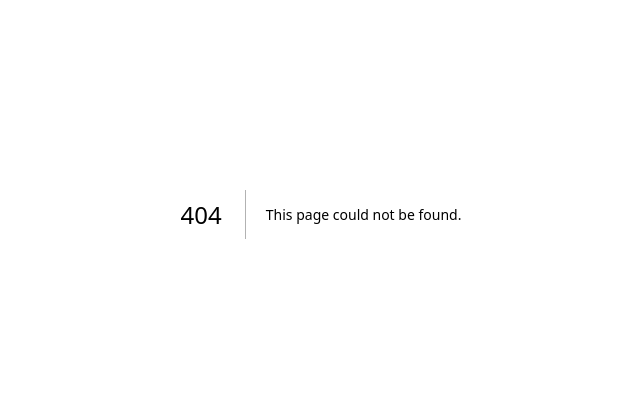
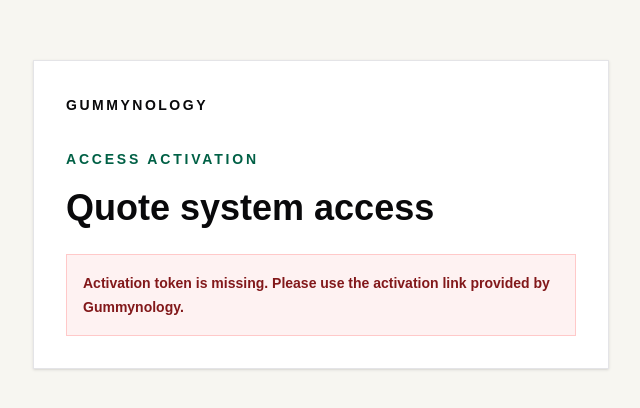
Before and after one commit to gummynology/nextjs-boilerplate, a Next.js app: page /activate in a window 1280 px wide. Before the commit this address had no page. Shown: the part 186-594 px from the top of the page, without its empty margins (319-959 px from the left). Built offline with nearby package versions, Linux system fonts and the light colour scheme; no server answers.

Commit message:
Add customer activation page

```diff
--- /dev/null
+++ b/app/activate/page.tsx
@@ -0,0 +1,145 @@
+"use client";
+
+import { useEffect, useState } from "react";
+import Link from "next/link";
+import { getSupabaseClient } from "@/lib/supabaseClient";
+
+type ActivationState = "loading" | "success" | "error";
+
+type ApprovedRequest = {
+  id: string;
+  business_email: string;
+  company_name: string;
+};
+
+export default function ActivatePage() {
+  const [activationState, setActivationState] =
+    useState<ActivationState>("loading");
+  const [message, setMessage] = useState("Verifying activation link...");
+
+  useEffect(() => {
+    async function activateCustomer() {
+      const token = new URLSearchParams(window.location.search).get("token");
+
+      if (!token) {
+        setActivationState("error");
+        setMessage(
+          "Activation token is missing. Please use the activation link provided by Gummynology.",
+        );
+        return;
+      }
+
+      const supabase = getSupabaseClient();
+
+      if (!supabase) {
+        setActivationState("error");
+        setMessage(
+          "Supabase is not configured. Please contact Gummynology support.",
+        );
+        return;
+      }
+
+      const { data, error } = await supabase
+        .from("access_requests")
+        .select("id, business_email, company_name")
+        .eq("activation_token", token)
+        .eq("status", "approved")
+        .maybeSingle();
+
+      if (error || !data) {
+        setActivationState("error");
+        setMessage(
+          "This activation link is invalid or has not been approved.",
+        );
+        return;
+      }
+
+      const approvedRequest = data as ApprovedRequest;
+      const { error: updateError } = await supabase
+        .from("access_requests")
+        .update({
+          activated: true,
+          activated_at: new Date().toISOString(),
+        })
+        .eq("id", approvedRequest.id);
+
+      if (updateError) {
+        setActivationState("error");
+        setMessage(
+          updateError.message ||
+            "Unable to activate this account. Please try again.",
+        );
+        return;
+      }
+
+      window.localStorage.setItem("approved_customer", "true");
+      window.localStorage.setItem(
+        "customer_email",
+        approvedRequest.business_email,
+      );
+      window.localStorage.setItem(
+        "customer_company",
+        approvedRequest.company_name,
+      );
+
+      setActivationState("success");
+      setMessage(
+        "Your access has been activated. You can continue to the quote system.",
+      );
+    }
+
+    activateCustomer();
+  }, []);
+
+  return (
+    <main className="flex min-h-screen items-center justify-center bg-[#f7f6f1] px-5 py-12 text-zinc-950">
+      <section className="w-full max-w-xl border border-zinc-200 bg-white p-6 shadow-sm sm:p-8">
+        <Link
+          href="/"
+          className="text-sm font-semibold tracking-[0.18em] text-zinc-950 uppercase"
+        >
+          Gummynology
+        </Link>
+
+        <div className="mt-8">
+          <p className="text-sm font-semibold tracking-[0.2em] text-emerald-800 uppercase">
+            Access Activation
+          </p>
+          <h1 className="mt-4 text-3xl font-semibold leading-tight text-zinc-950 sm:text-4xl">
+            Quote system access
+          </h1>
+          <div
+            className={`mt-6 border p-4 ${
+              activationState === "success"
+                ? "border-emerald-200 bg-emerald-50"
+                : activationState === "error"
+                  ? "border-red-200 bg-red-50"
+                  : "border-zinc-200 bg-zinc-50"
+            }`}
+          >
+            <p
+              className={`text-sm font-semibold leading-6 ${
+                activationState === "success"
+                  ? "text-emerald-900"
+                  : activationState === "error"
+                    ? "text-red-900"
+                    : "text-zinc-700"
+              }`}
+            >
+              {message}
+            </p>
+          </div>
+        </div>
+
+        {activationState === "success" ? (
+          <Link
+            href="/quote/new"
+            className="mt-8 inline-flex min-h-12 w-full items-center justify-center rounded-sm bg-emerald-800 px-5 py-3 text-base font-semibold text-white transition hover:bg-emerald-900"
+          >
+            Continue to Quote System
+          </Link>
+        ) : null}
+      </section>
+    </main>
+  );
+}
```
